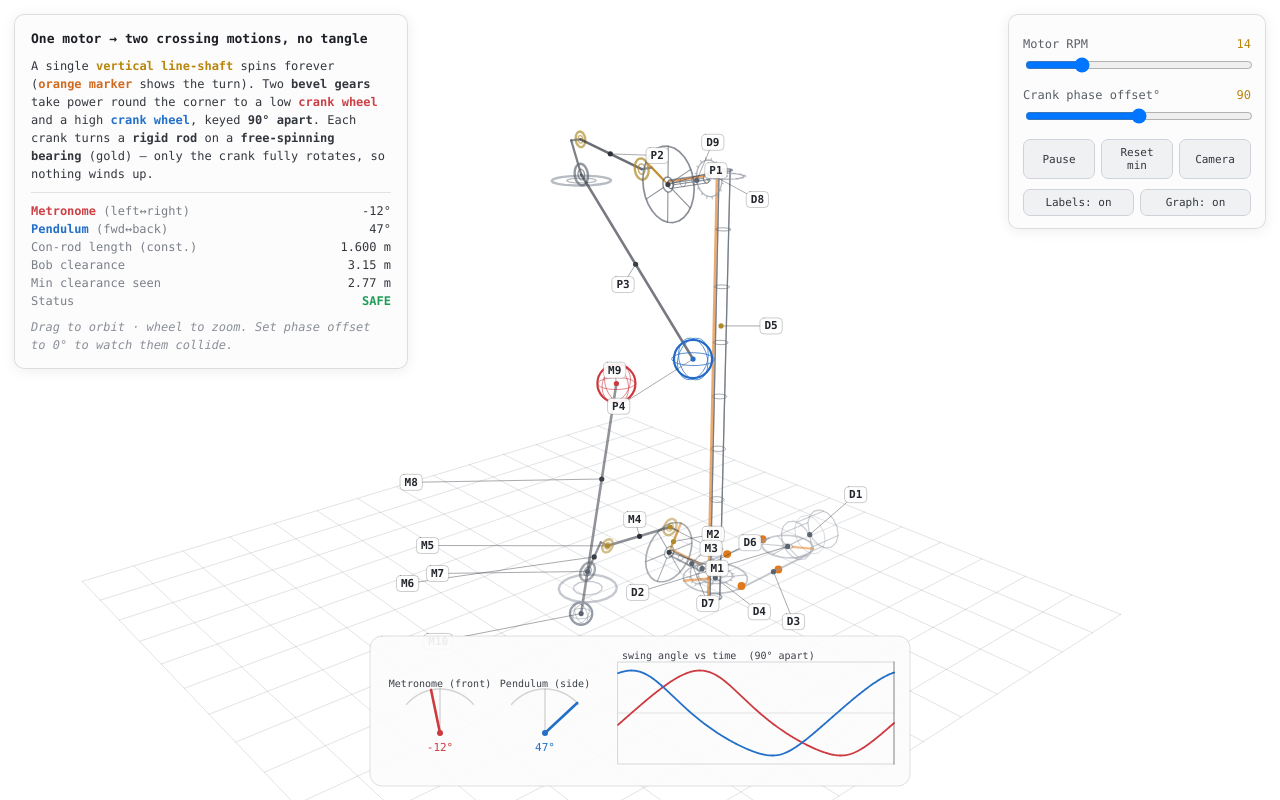
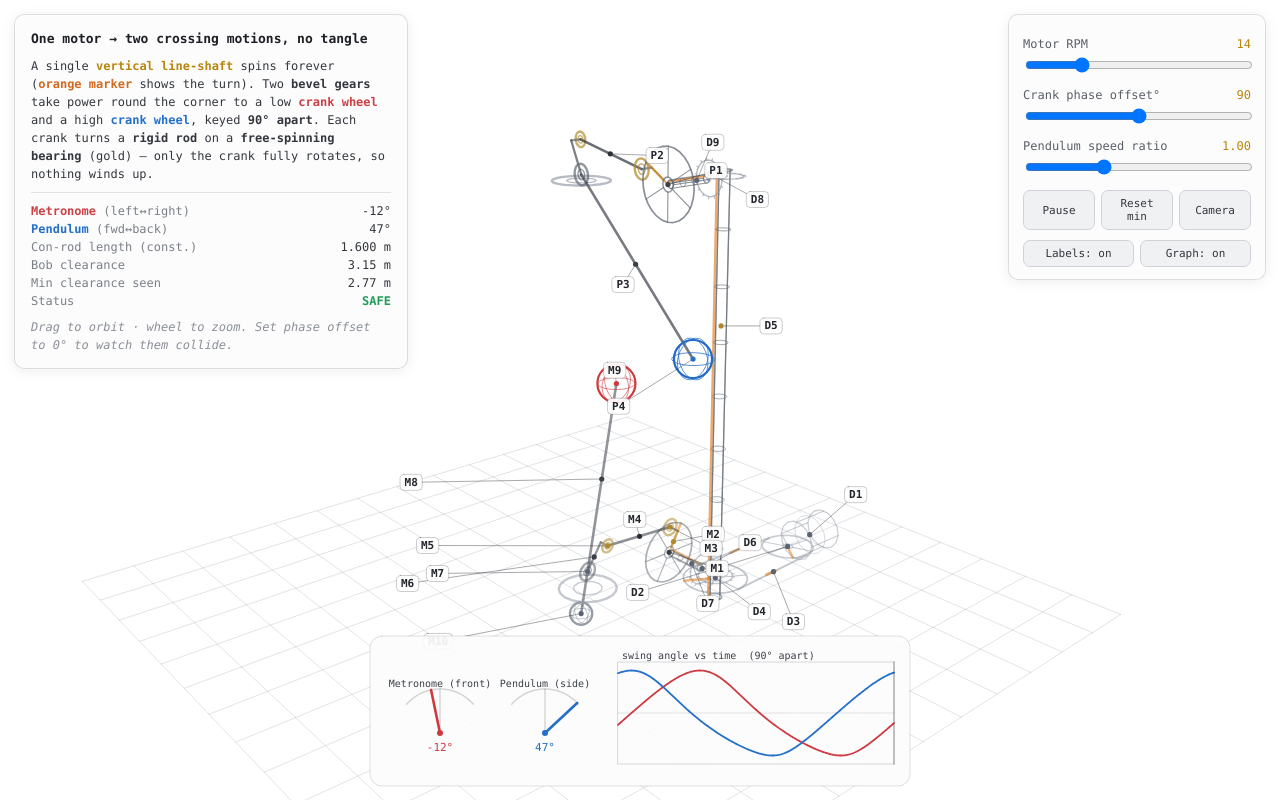
Before and after one commit to stephanschulz/pendulum-metronome, a plain HTML site: page index.html in a window 1280 px wide. Drawn offline with Linux system fonts and the light colour scheme.

Commit message:
set ratio

```diff
--- a/index.html
+++ b/index.html
@@ -52,6 +52,8 @@
   <input type="range" id="rpm" min="0" max="60" step="1" value="14">
   <label>Crank phase offset° <span class="val" id="voff">90</span></label>
   <input type="range" id="off" min="0" max="180" step="1" value="90">
+  <label>Pendulum speed ratio <span class="val" id="vratio">1.00</span></label>
+  <input type="range" id="ratio" min="0.5" max="2" step="0.01" value="1">
   <div class="btns">
     <button id="run">Pause</button>
     <button id="resetmin">Reset min</button>
@@ -157,16 +159,14 @@ function wheelW(center,uv,r,col,spin){              // crank wheel; orange spoke
   for(let i=0;i<6;i++){const a=i/6*TAU+spin,dir=add(scl(u,Math.cos(a)),scl(v,Math.sin(a)));
     poly([add(center,scl(dir,r*0.2)),add(center,scl(dir,r))], i===0?C.orange:col, i===0?2.4:1.1, false);}
 }
-function gearW(center,uv,r,col,spin){               // bevel gear: pitch circle + teeth + hub
+function gearW(center,uv,r,col,spin,teeth=16){      // bevel gear: pitch circle + teeth + hub
   const [u,v]=uv;
   poly(circle3b(center,u,v,r,30),col,1.4,true);
-  for(let i=0;i<16;i++){const a=i/16*TAU+spin,dir=add(scl(u,Math.cos(a)),scl(v,Math.sin(a)));
+  for(let i=0;i<teeth;i++){const a=i/teeth*TAU+spin,dir=add(scl(u,Math.cos(a)),scl(v,Math.sin(a)));
     poly([add(center,scl(dir,r)),add(center,scl(dir,r*1.13))],col,1.1,false);}
   poly(circle3b(center,u,v,r*0.16,10),col,1.1,true);
 }
 function ringW(center,axis,r,col){poly(circle3(center,axis,r,20),col,2.4,true);poly(circle3(center,axis,r*0.5,12),col,1.3,true);}
-function dot3(p,r,col){const q=project(p),rr=Math.max(2,r*view.scale);
-  queue.push({depth:q.depth+0.05, fn:()=>{ctx.fillStyle=`rgb(${col[0]},${col[1]},${col[2]})`;ctx.beginPath();ctx.arc(q.x,q.y,rr,0,TAU);ctx.fill();}});}
 function link(a,b,col,width){poly([a,b],col,width,false);}
 function sphereW(center,r,col,solid){               // wire bob; fills solid on crash
   const p=project(center),rr=r*cam.scale, cs=`rgb(${col[0]},${col[1]},${col[2]})`;
@@ -245,31 +245,31 @@ function drawOverlay(mDeg,pDeg){
 
 // --- the whole mechanism, built into the queue using the current `view` ---
 function buildScene(){
-  const {m,p,dM,dP,theta,off,mBob,pBob,mPivot,pPivot,crash}=KM;
-  const UVY=uvFromAxis(Y_AXIS);
+  const {m,p,dM,dP,theta,off,ratio,mBob,pBob,mPivot,pPivot,crash}=KM;
+  const UVY=uvFromAxis(Y_AXIS), thP=theta*ratio+off;
+  // pendulum bevel crank gear: smaller gear -> faster crank (gear ratio sets the speed)
+  const pgR=Math.max(0.14,Math.min(0.60,0.30/ratio)), pgT=Math.max(6,Math.round(50*pgR));
   // drive train (wheel/gear/crankshaft markers all share the device's crank basis
   // so the whole keyed shaft visibly turns ONE consistent direction)
   tube([POLE_X,0.1,POLE_Z],[POLE_X,8.1,POLE_Z],0.13,C.steel,1.5,{n:20,seams:4,rings:8,marker:theta,uvm:UVY});
   tube([POLE_X,M_PIVOT_Y,L_WHEEL+0.06],[POLE_X,M_PIVOT_Y,POLE_Z-0.42],0.07,C.steel,1.3,{n:14,seams:4,rings:3,marker:theta,uvm:UV_MET});
   gearW([POLE_X,M_PIVOT_Y,POLE_Z],UVY,0.32,C.dim,theta);
   gearW([POLE_X,M_PIVOT_Y,POLE_Z-0.36],UV_MET,0.30,C.dim,theta);
-  tube([L_WHEEL+0.06,P_PIVOT_Y,POLE_Z],[POLE_X-0.42,P_PIVOT_Y,POLE_Z],0.07,C.steel,1.3,{n:14,seams:4,rings:3,marker:theta+off,uvm:UV_PEN});
-  gearW([POLE_X,P_PIVOT_Y,POLE_Z],UVY,0.32,C.dim,theta+off);
-  gearW([POLE_X-0.36,P_PIVOT_Y,POLE_Z],UV_PEN,0.30,C.dim,theta+off);
+  tube([L_WHEEL+0.06,P_PIVOT_Y,POLE_Z],[POLE_X-0.42,P_PIVOT_Y,POLE_Z],0.07,C.steel,1.3,{n:14,seams:4,rings:3,marker:thP,uvm:UV_PEN});
+  gearW([POLE_X,P_PIVOT_Y,POLE_Z],UVY,0.32,C.dim,theta);                  // pole gear turns at shaft speed
+  gearW([POLE_X-0.36,P_PIVOT_Y,POLE_Z],UV_PEN,pgR,C.dim,thP,pgT);         // crank gear sized by the ratio
   wheelW(Wmet(FB.g,0,L_WHEEL),UV_MET,FB.r2+0.16,C.steel,theta);
-  wheelW(Wpen(FB.g,0,L_WHEEL),UV_PEN,FB.r2+0.16,C.steel,theta+off);
+  wheelW(Wpen(FB.g,0,L_WHEEL),UV_PEN,FB.r2+0.16,C.steel,thP);
   tube([3.95,0.55,POLE_Z],[4.75,0.55,POLE_Z],0.4,C.dim,1.3,{n:14,seams:4,rings:2});
-  wheelW([3.7,0.5,POLE_Z],UVY,0.5,C.dim,-theta*1.2);
+  wheelW([3.7,0.5,POLE_Z],UVY,0.5,C.dim,theta*1.2);   // open belt: same direction as pole pulley
   wheelW([POLE_X,0.5,POLE_Z],UVY,0.6,C.dim,theta);
   link([3.7,0.5,POLE_Z+0.5],[POLE_X,0.5,POLE_Z+0.6],C.dim,2);
   link([3.7,0.5,POLE_Z-0.5],[POLE_X,0.5,POLE_Z-0.6],C.dim,2);
-  // D3 belt travel beads: top run carries them one way, bottom run the other (like a real belt)
-  for(let k=0;k<4;k++){
-    let ph=((theta*0.2+k/4)%1+1)%1, bx, bz;
-    if(ph<0.5){ const f=ph/0.5;       bx=3.7+(POLE_X-3.7)*f; bz=POLE_Z+0.55; }
-    else      { const f=(ph-0.5)/0.5; bx=POLE_X+(3.7-POLE_X)*f; bz=POLE_Z-0.55; }
-    dot3([bx,0.5,bz],0.07,C.orange);
-  }
+  // D3 belt travel markers: one short tick on each run, sliding opposite ways (like a real belt)
+  const bf=((theta*0.2)%1+1)%1;                       // 0..1 travel along each run
+  const xt=POLE_X+(3.7-POLE_X)*bf, xb=3.7+(POLE_X-3.7)*bf;   // top run +x, bottom -x: matches pulley rim
+  link([xt-0.12,0.5,POLE_Z+0.55],[xt+0.12,0.5,POLE_Z+0.55],C.orange,3);   // top run
+  link([xb-0.12,0.5,POLE_Z-0.55],[xb+0.12,0.5,POLE_Z-0.55],C.orange,3);   // bottom run
   // metronome linkage
   link(Wmet(FB.g,0,L_WHEEL),Wmet(m.px,m.py,L_WHEEL),C.gold,2);
   link(Wmet(m.px,m.py,L_WHEEL),Wmet(m.px,m.py,L_ROD),C.steel,2.2);
@@ -332,10 +332,11 @@ function drawCloseup(L){
 }
 
 // === state + UI ============================================================
-const S={rpm:14,off:90,running:true,labels:true,graph:true}; let theta=0,minClearance=Infinity;
+const S={rpm:14,off:90,ratio:1,running:true,labels:true,graph:true}; let theta=0,minClearance=Infinity;
 const el=id=>document.getElementById(id);
 el('rpm').oninput=e=>{S.rpm=+e.target.value;el('vrpm').textContent=S.rpm;};
 el('off').oninput=e=>{S.off=+e.target.value;el('voff').textContent=S.off;};
+el('ratio').oninput=e=>{S.ratio=+e.target.value;el('vratio').textContent=S.ratio.toFixed(2);};
 el('run').onclick=e=>{S.running=!S.running;e.target.textContent=S.running?'Pause':'Run';};
 el('resetmin').onclick=()=>{minClearance=Infinity;};
 el('resetcam').onclick=()=>{cam.yaw=0.72;cam.pitch=0.34;cam.scale=56;};
@@ -357,7 +358,7 @@ function frame(now){
 
   // ---- solve both four-bars ----
   const m=solveFourBar(theta), dM=m.phi-PHI_MEAN;
-  const p=solveFourBar(theta+off), dP=-(p.phi-PHI_MEAN);
+  const p=solveFourBar(theta*S.ratio+off), dP=-(p.phi-PHI_MEAN);
   const mAngDeg=dM*180/Math.PI, pAngDeg=(p.phi-PHI_MEAN)*180/Math.PI;
   if(S.running){histM.push(mAngDeg);histP.push(pAngDeg);if(histM.length>HLEN)histM.shift();if(histP.length>HLEN)histP.shift();}
 
@@ -365,7 +366,7 @@ function frame(now){
   const mPivot=Wmet(0,0,L_BELL), mBob=rotZ([0,M_PIVOT_Y+M_ARM,0],dM,[0,M_PIVOT_Y,0]);
   const pPivot=Wpen(0,0,L_BELL), pBob=rotX([0,P_PIVOT_Y-P_ARM,0],dP,[0,P_PIVOT_Y,0]);
   const clr=len(sub(mBob,pBob)); minClearance=Math.min(minClearance,clr); const crash=clr<BOB_R*2;
-  KM={m,p,dM,dP,theta,off,mBob,pBob,mPivot,pPivot,crash};
+  KM={m,p,dM,dP,theta,off,ratio:S.ratio,mBob,pBob,mPivot,pPivot,crash};
 
   // ===== part labels: code, name, end-connections, anchor, screen-offset, colour, zoom =====
   labels=[
```
